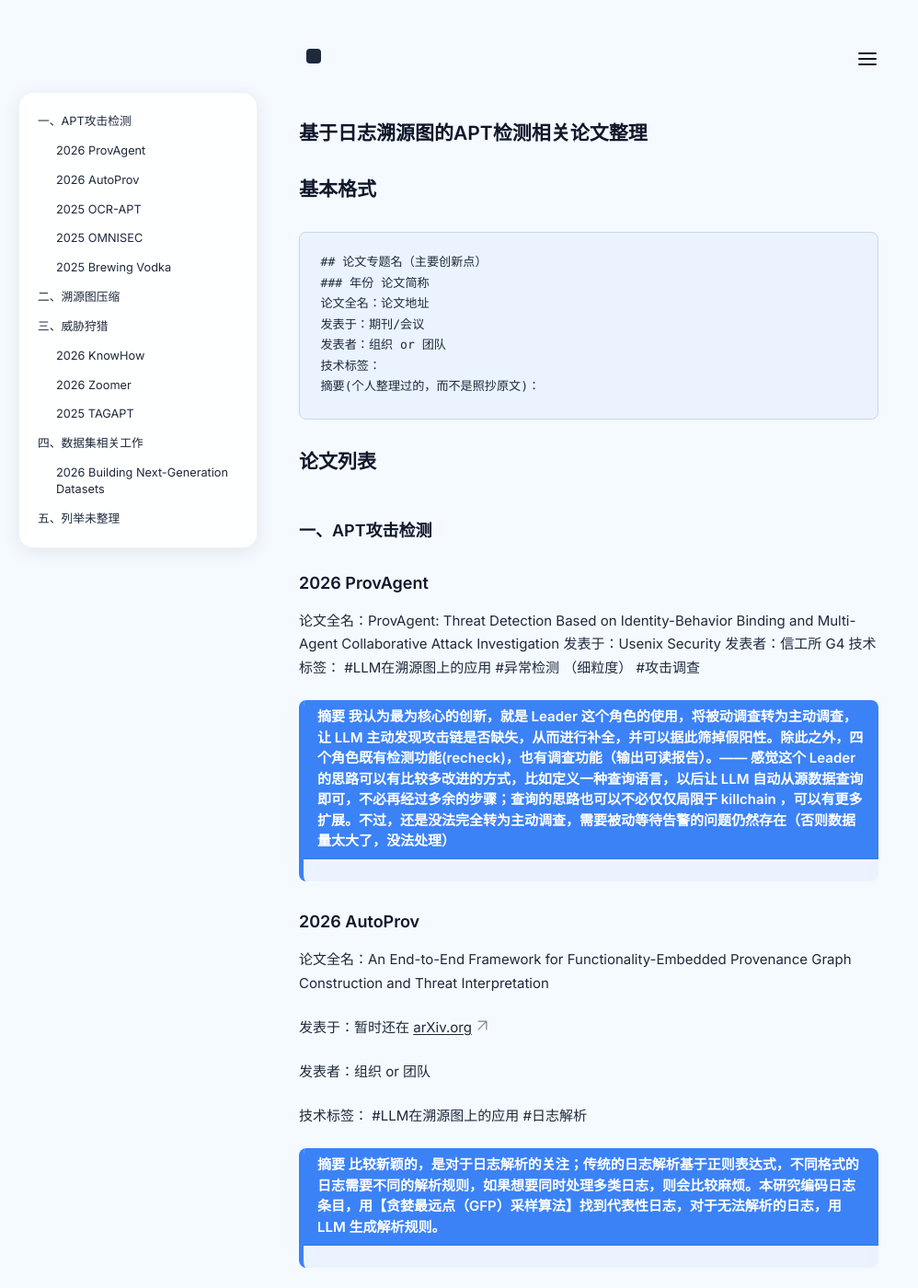
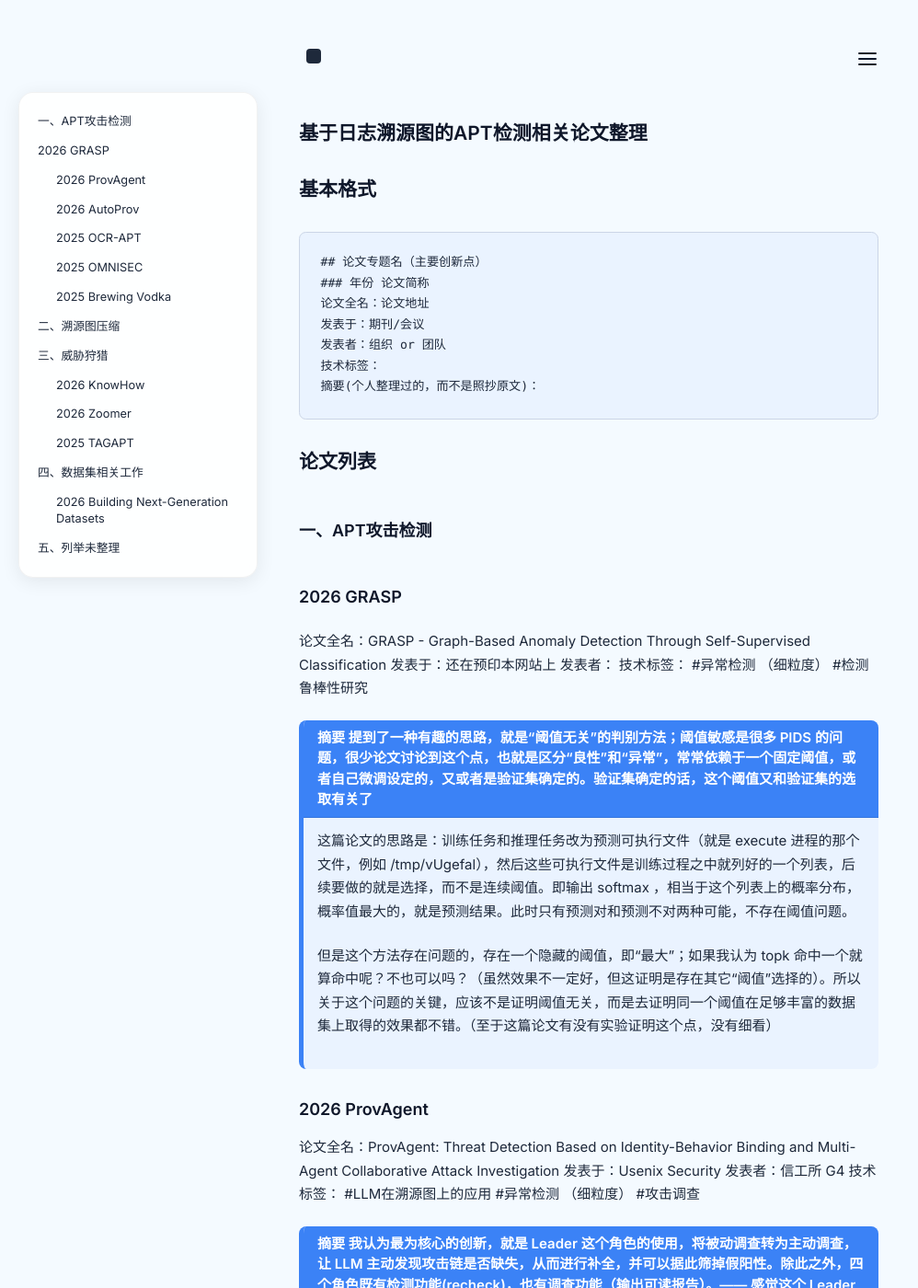
Before and after one commit to Wxy541/SidusNotes, a Jekyll site: the page built from _notes/docs/基于日志溯源图的APT检测相关论文整理.md, in a window 1280 px wide and 1400 px high. Shown: the whole window at 92% size, without its empty margins (0-998 px from the left). Built offline with Jekyll 4.4.1, drawn with Linux system fonts in a browser that asks for light colours.

Commit message:
PUSH NOTE : 基于日志溯源图的APT检测论文整理.md

```diff
--- a/_notes/docs/基于日志溯源图的APT检测相关论文整理.md
+++ b/_notes/docs/基于日志溯源图的APT检测相关论文整理.md
@@ -21,6 +21,21 @@ feed: show
 # 论文列表
 
 ## 一、APT攻击检测
+## 2026 [[GRASP|GRASP]]
+
+论文全名：GRASP - Graph-Based Anomaly Detection Through Self-Supervised Classification
+发表于：还在预印本网站上
+发表者：
+技术标签： #异常检测 （细粒度） #检测鲁棒性研究
+
+> [!note] 摘要
+> 提到了一种有趣的思路，就是“阈值无关”的判别方法；阈值敏感是很多 PIDS 的问题，很少论文讨论到这个点，也就是区分“良性”和“异常”，常常依赖于一个固定阈值，或者自己微调设定的，又或者是验证集确定的。验证集确定的话，这个阈值又和验证集的选取有关了
+>
+> 这篇论文的思路是：训练任务和推理任务改为预测可执行文件（就是 execute 进程的那个文件，例如 /tmp/vUgefal），然后这些可执行文件是训练过程之中就列好的一个列表，后续要做的就是选择，而不是连续阈值。即输出 softmax ，相当于这个列表上的概率分布，概率值最大的，就是预测结果。此时只有预测对和预测不对两种可能，不存在阈值问题。
+>
+> 但是这个方法存在问题的，存在一个隐藏的阈值，即“最大”；如果我认为 topk 命中一个就算命中呢？不也可以吗？（虽然效果不一定好，但这证明是存在其它“阈值”选择的）。所以关于这个问题的关键，应该不是证明阈值无关，而是去证明同一个阈值在足够丰富的数据集上取得的效果都不错。（至于这篇论文有没有实验证明这个点，没有细看）
+
+
 
 ### 2026 **[[ProvAgent|ProvAgent]]**
 论文全名：ProvAgent: Threat Detection Based on Identity-Behavior Binding and Multi-Agent Collaborative Attack Investigation
```
